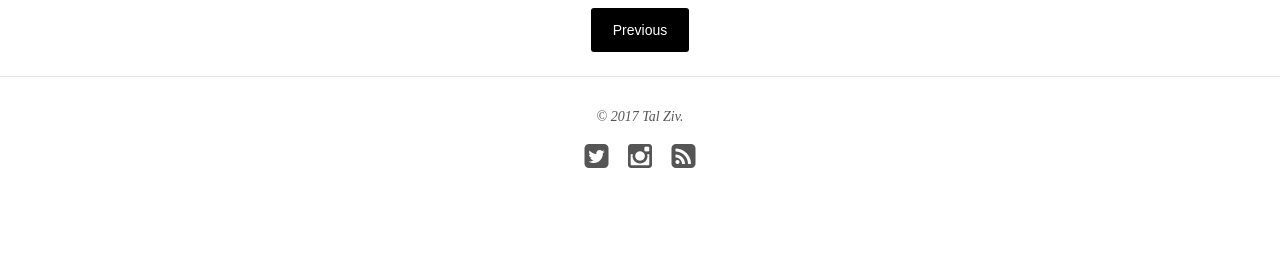
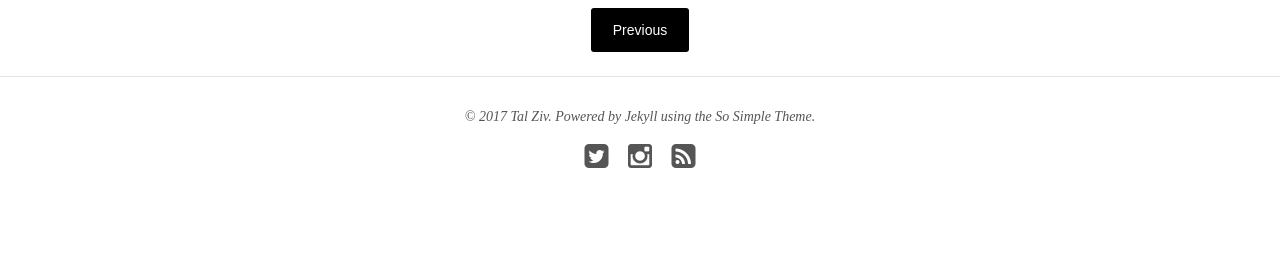
Before and after one commit to tmzanco/15w, a Jekyll site: the page built from _posts/2014-09-30-clear-pool.md, in a window 1280 px wide. Shown: the part 1841-2106 px from the top of the page. Built offline with Jekyll 4.4.1, drawn with Linux system fonts in a browser that asks for light colours; nearby versions of some CDN libraries.

Commit message:
Update footer.html

```diff
--- a/_includes/footer.html
+++ b/_includes/footer.html
@@ -1,6 +1,6 @@
 {% if site.owner.google.ad-client and site.owner.google.ad-slot %}{% include ad-footer.html %}{% endif %}
 
-<span>&copy; {{ site.time | date: '%Y' }} {{ site.owner.name }}. <!--Powered by <a href="http://jekyllrb.com" rel="nofollow">Jekyll</a> using the <a href="http://mademistakes.com/so-simple/" rel="nofollow">So Simple Theme</a>. --></span>
+<span>&copy; {{ site.time | date: '%Y' }} {{ site.owner.name }}. Powered by <a href="http://jekyllrb.com" rel="nofollow">Jekyll</a> using the <a href="http://mademistakes.com/so-simple/" rel="nofollow">So Simple Theme</a>. </span>
 <div class="social-icons">
 	{% if site.owner.twitter %}<a href="http://twitter.com/{{ site.owner.twitter }}" title="{{ site.owner.name}} on Twitter" target="_blank"><i class="fa fa-twitter-square fa-2x"></i></a>{% endif %}
 	{% if site.owner.facebook %}<a href="http://facebook.com/{{ site.owner.facebook }}" title="{{ site.owner.name}} on Facebook" target="_blank"><i class="fa fa-facebook-square fa-2x"></i></a>{% endif %}
```
